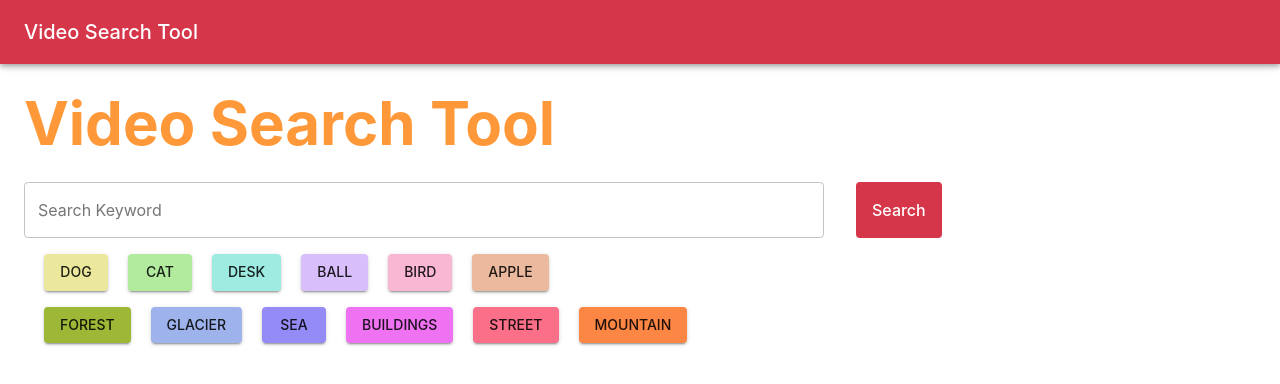
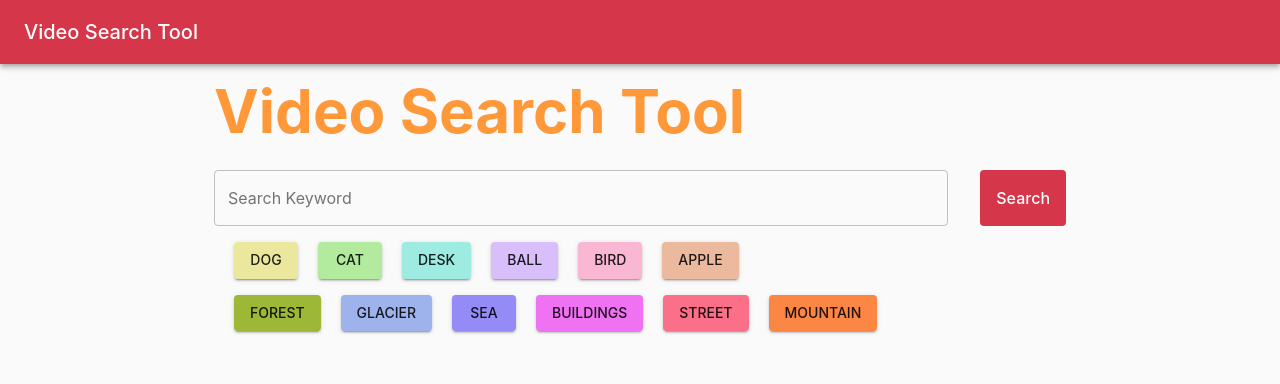
Before and after one commit to VideoAlligator/video-search-frontend, a React (Create React App) app: page / in a window 1280 px wide. Shown: the top 384 px of the page. Built offline with nearby package versions, Linux system fonts and the light colour scheme.

Commit message:
page container

```diff
--- /dev/null
+++ b/src/common/components/templates/PageLayout/index.tsx
@@ -0,0 +1,28 @@
+import React, { FC } from 'react'
+import Grid from '@material-ui/core/Grid'
+
+import {
+  StyledContentContainer,
+  StyledGridContainer,
+  PageGridItem,
+  FullHeightGrid,
+} from './styled'
+
+interface PageLayoutProps {
+  topBar?: React.ReactNode
+}
+
+export const PageLayout: FC<PageLayoutProps> = ({ children, topBar }) => {
+  return (
+    <StyledGridContainer container direction="column" justify="space-between">
+      <Grid item>{topBar}</Grid>
+      <PageGridItem>
+        <StyledContentContainer>
+          <FullHeightGrid container direction="row" spacing={3}>
+            {children}
+          </FullHeightGrid>
+        </StyledContentContainer>
+      </PageGridItem>
+    </StyledGridContainer>
+  )
+}
--- /dev/null
+++ b/src/common/components/templates/PageLayout/styled.ts
@@ -0,0 +1,52 @@
+import styled from 'styled-components'
+import Container from '@material-ui/core/Container'
+import Grid from '@material-ui/core/Grid'
+
+import { muiTheme } from 'common/style/theme'
+
+export const StyledGridContainer = styled(Grid)`
+  && {
+    flex-wrap: nowrap;
+    background: ${({ theme }) => theme.colors.mainBackground};
+    min-height: 100%;
+  }
+`
+
+export const PageGridItem = styled(Grid).attrs({
+  item: true,
+})`
+  flex-grow: 1;
+  display: flex;
+  align-items: stretch;
+`
+
+export const FooterContainer = styled.div`
+  padding: 30px;
+  background: ${({ theme }) => theme.colors.textPrimary};
+  color: white;
+`
+
+export const StyledContentContainer = styled(Container).attrs({
+  maxWidth: 'xl',
+})`
+  max-width: 1674px;
+  padding-bottom: 24px;
+`
+
+export const FullHeightGrid = styled(Grid)`
+  && {
+    height: 100%;
+  }
+`
+
+export const TopBarContainer = styled.div`
+  padding: 16px 30px;
+  display: flex;
+  align-items: center;
+  background: white;
+  box-shadow: 0 1px 10px 0 rgba(0, 0, 0, 0.05);
+
+  @media screen and (max-width: ${muiTheme.breakpoints.values.sm}px) {
+    padding: 16px;
+  }
+`
--- /dev/null
+++ b/src/common/components/templates/ScreenContainer/index.tsx
@@ -0,0 +1,22 @@
+import React, { FC } from 'react'
+import Box from '@material-ui/core/Box'
+
+import TopBar from 'common/components/molecules/TopBar'
+import { PageLayout } from '../PageLayout'
+
+export const FocusedScreenContainer: FC = ({ children }) => {
+  return (
+    <PageLayout
+      topBar={
+        <Box mx="auto">
+          <TopBar />
+        </Box>
+      }
+    >
+      {/* set 100% width to remove size adjustments as async data loads */}
+      <Box maxWidth={900} mx="auto" pb={4} width="100%">
+        {children}
+      </Box>
+    </PageLayout>
+  )
+}
--- a/src/core/LandingPage/index.tsx
+++ b/src/core/LandingPage/index.tsx
@@ -3,8 +3,8 @@ import { Formik } from 'formik'
 import * as yup from 'yup'
 import Box from '@material-ui/core/Box'
 
+import { FocusedScreenContainer } from 'common/components/templates/ScreenContainer'
 import { Text, TypographyStyles } from 'common/components/atoms/Typography'
-import TopBar from 'common/components/molecules/TopBar'
 
 import { SearchForm } from './SearchForm'
 
@@ -24,8 +24,7 @@ const LandingPage: FC = () => {
       validationSchema={validationSchema}
     >
       {({ errors, handleSubmit, setFieldValue, values }) => (
-        <>
-          <TopBar />
+        <FocusedScreenContainer>
           <Box p={3}>
             <Box mb={3}>
               <Text type={TypographyStyles.title}>Video Search Tool</Text>
@@ -35,7 +34,7 @@ const LandingPage: FC = () => {
               handleSubmit={handleSubmit}
             />
           </Box>
-        </>
+        </FocusedScreenContainer>
       )}
     </Formik>
   )
--- a/src/core/ResultsPage/index.tsx
+++ b/src/core/ResultsPage/index.tsx
@@ -8,7 +8,7 @@ import { State } from 'common/store/rootReducer'
 import { videosSelectors, getVideos } from 'common/store/videos'
 import { Video } from 'common/types/video'
 
-import TopBar from 'common/components/molecules/TopBar'
+import { FocusedScreenContainer } from 'common/components/templates/ScreenContainer'
 import { VideoInfoCard } from 'common/components/molecules/VideoInfoCard'
 
 import { SearchForm } from './SearchForm'
@@ -40,8 +40,7 @@ const ResultsPage: FC<ResultsPageProps> = ({ videos, getVideos }) => {
       validationSchema={validationSchema}
     >
       {({ errors, handleSubmit, setFieldValue, values }) => (
-        <>
-          <TopBar />
+        <FocusedScreenContainer>
           <Box mt={6} ml={3}>
             <SearchForm
               setFieldValue={setFieldValue}
@@ -59,7 +58,7 @@ const ResultsPage: FC<ResultsPageProps> = ({ videos, getVideos }) => {
               ))}
             </Box>
           </Box>
-        </>
+        </FocusedScreenContainer>
       )}
     </Formik>
   )
```
